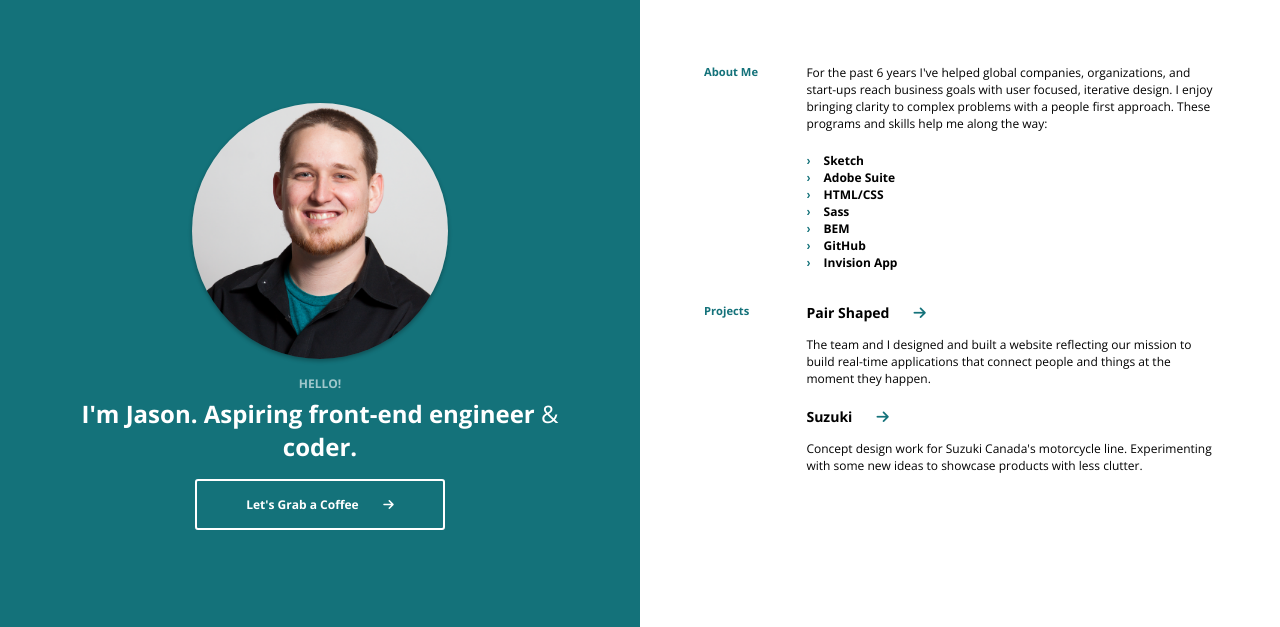
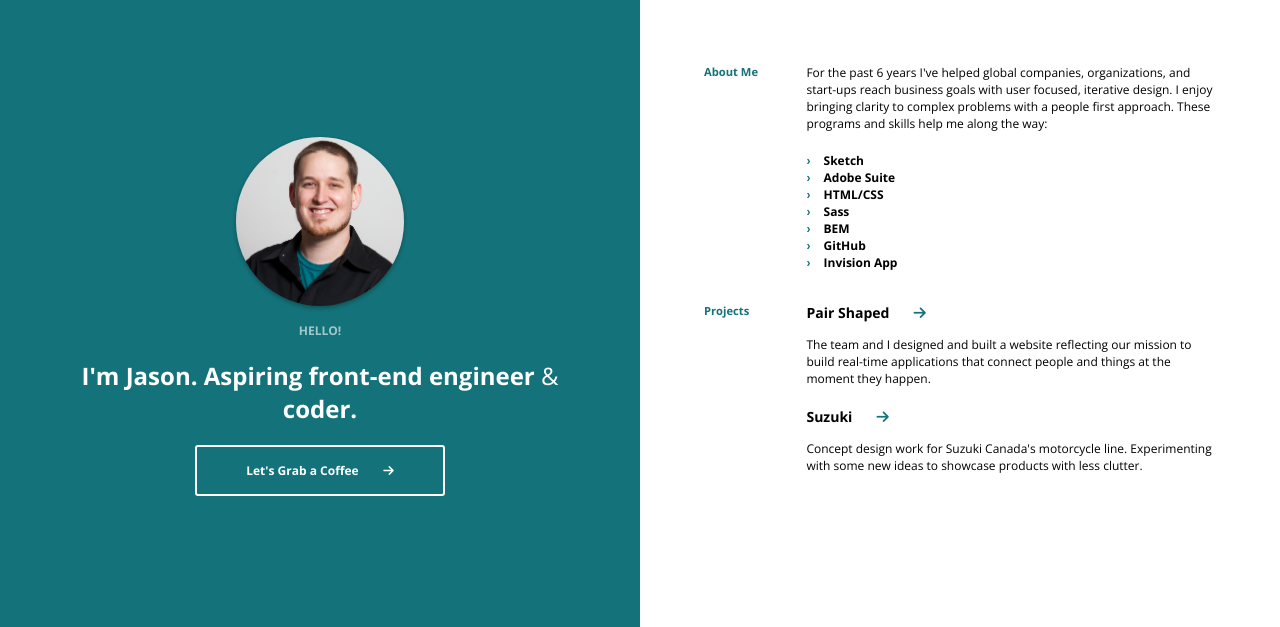
Before and after one commit to marthix/responsive-resume-mockup, a plain HTML site: page index.html in a window 1280 px wide. Shown: the top 627 px of the page. Drawn offline with nearby package versions, Linux system fonts and the light colour scheme.

Commit message:
Fixing spacing issues

```diff
--- a/css/main.scss
+++ b/css/main.scss
@@ -49,7 +49,7 @@ h2 {
 
   h1 {
     font-size: 1.5rem;
-    margin-top: 5px;
+    margin: 20px 0;
 
     span {
       font-weight: 100;
@@ -127,7 +127,7 @@ h2 {
 TABLET MEDIA QUERIES
 */
 
-@media screen and (min-width: 760px) {
+@media screen and (min-width: 554px) {
   .row {
     display: flex;
   }
@@ -144,7 +144,7 @@ TABLET MEDIA QUERIES
 /*
 LAPTOP MEDIA QUERIES
 */
-@media screen and (min-width: 1000px) {
+@media screen and (min-width: 768px) {
   .resume {
     padding: 5%;
   }
@@ -174,4 +174,8 @@ LAPTOP MEDIA QUERIES
       margin-top: 0;
     }
   }
+
+  .headshot {
+    max-width: 33%;
+  }
 }
```
Also changed, not shown: css/main.css.
